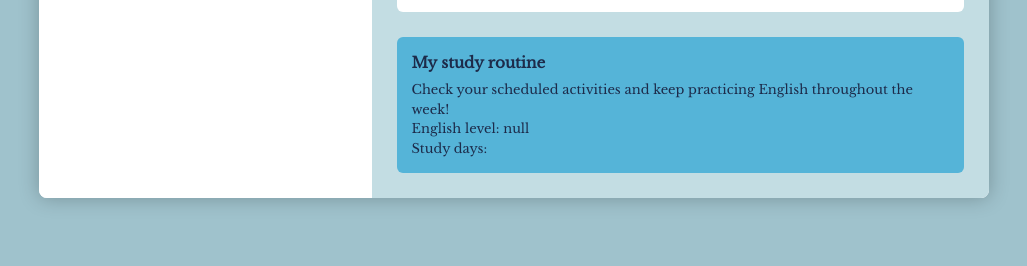
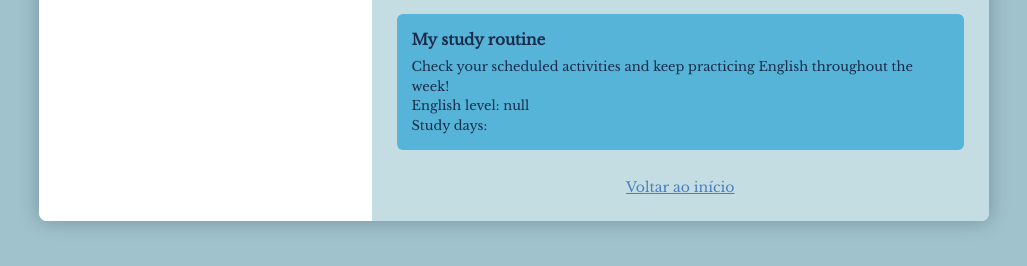
Before and after one commit to bytriixz/EnglishForAll, a website: page static/functions/calendar.html in a window 1280 px wide. Shown: the part 488-754 px from the top of the page, without its empty margins (126-1153 px from the left). Drawn offline with nearby package versions, Linux system fonts and the light colour scheme.

Commit message:
adiciona botão de voltar para inicio

```diff
--- a/static/functions/calendar.html
+++ b/static/functions/calendar.html
@@ -165,6 +165,17 @@
         margin-bottom: 6px;
       }
 
+      .voltar {
+        display: block;
+        margin-top: 28px;
+        text-align: center;
+        font-size: 14px;
+        color: var(--botao);
+      }
+      .voltar:focus-visible {
+        outline: 3px solid var(--texto);
+      }
+
       @media (max-width: 850px) {
         body {
           align-items: flex-start;
@@ -231,6 +242,7 @@
           <p id="nivelAluno"></p>
           <p id="diasAluno"></p>
         </div>
+         <a class="voltar" href="../inicio.html">Voltar ao início</a>
       </div>
     </div>
 
```
